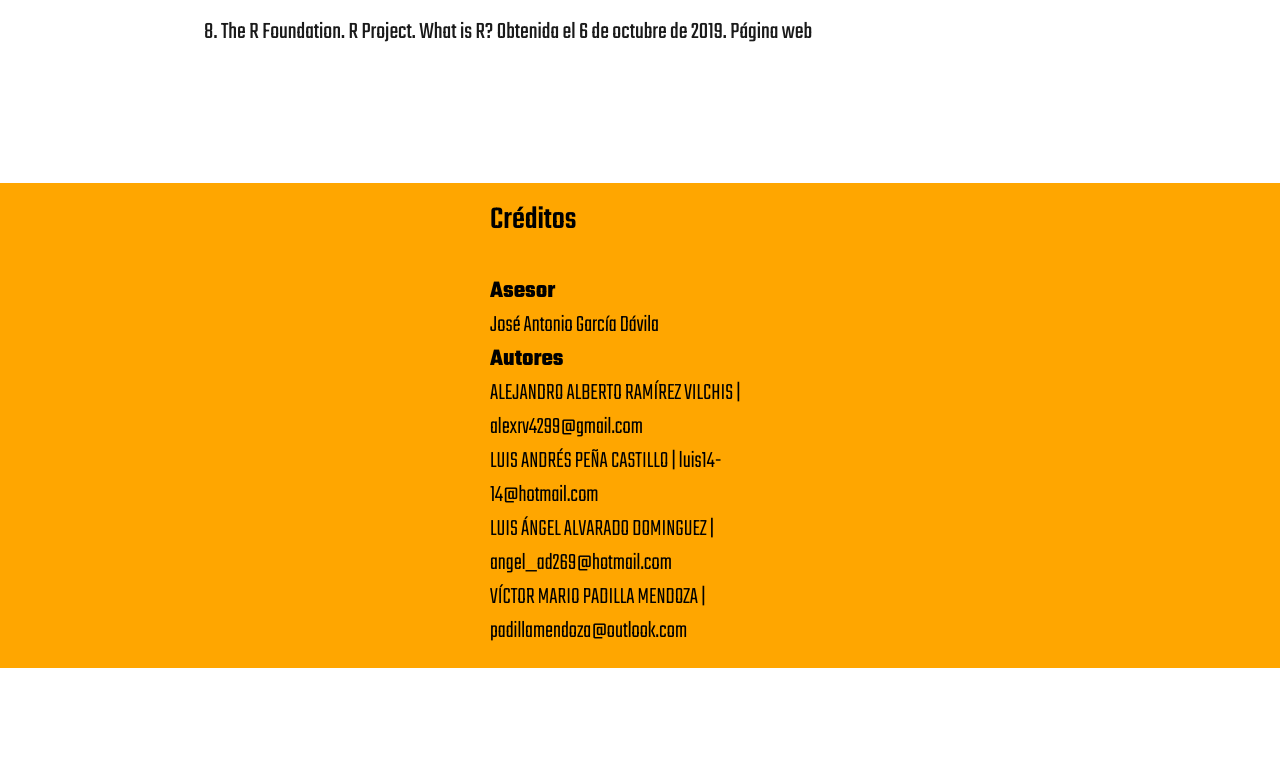
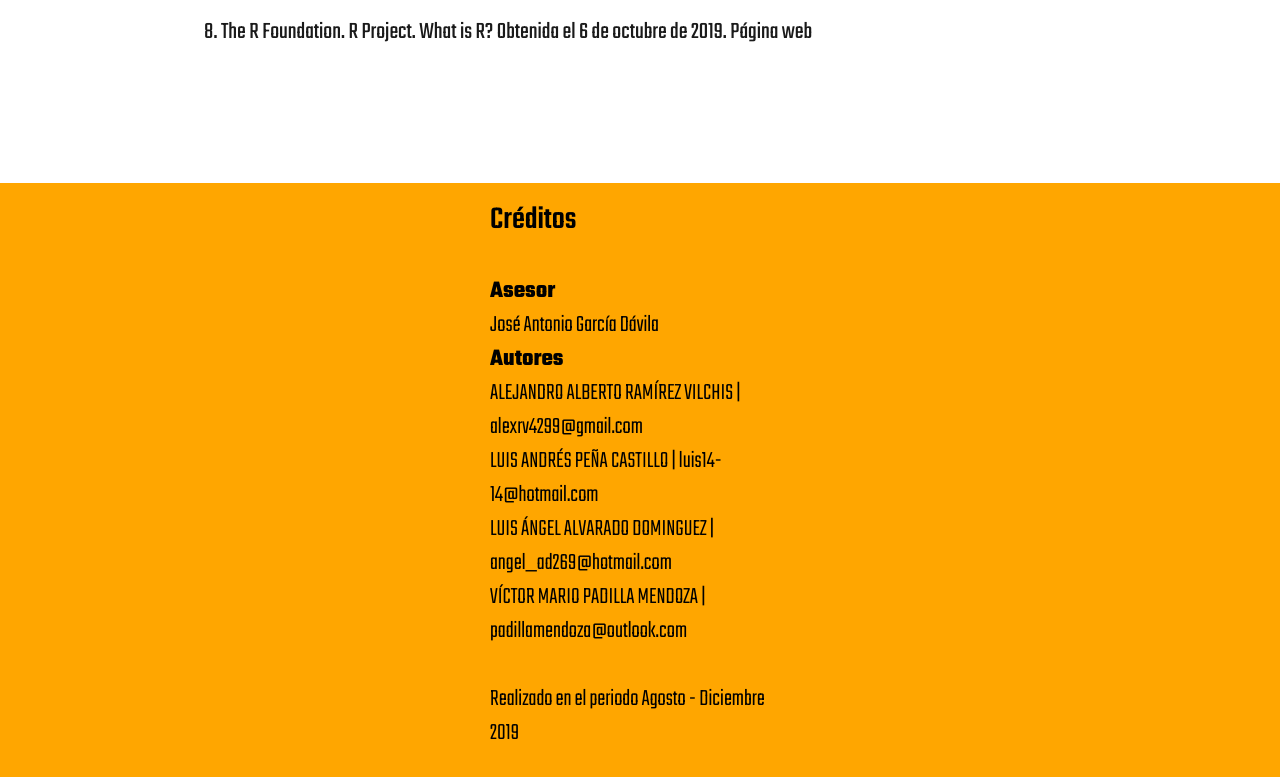
Before and after one commit to alexrv99/its-is-research, a Gatsby site: page / in a window 1280 px wide. Shown: the part 6004-6781 px from the top of the page. Before the commit the page ends 6672 px from the top, so only its background shows below. Built offline with nearby package versions, Linux system fonts and the light colour scheme; Gatsby itself is replaced by a stand-in of ours.

Commit message:
Add date

```diff
--- a/src/components/Layout.jsx
+++ b/src/components/Layout.jsx
@@ -33,6 +33,8 @@ const Layout = ({ children, title }) => {
             <span>
               VÍCTOR MARIO PADILLA MENDOZA | padillamendoza@outlook.com
             </span>
+            <br />
+            <p>Realizado en el periodo Agosto - Diciembre 2019</p>
           </div>
         </footer>
       </div>
```
